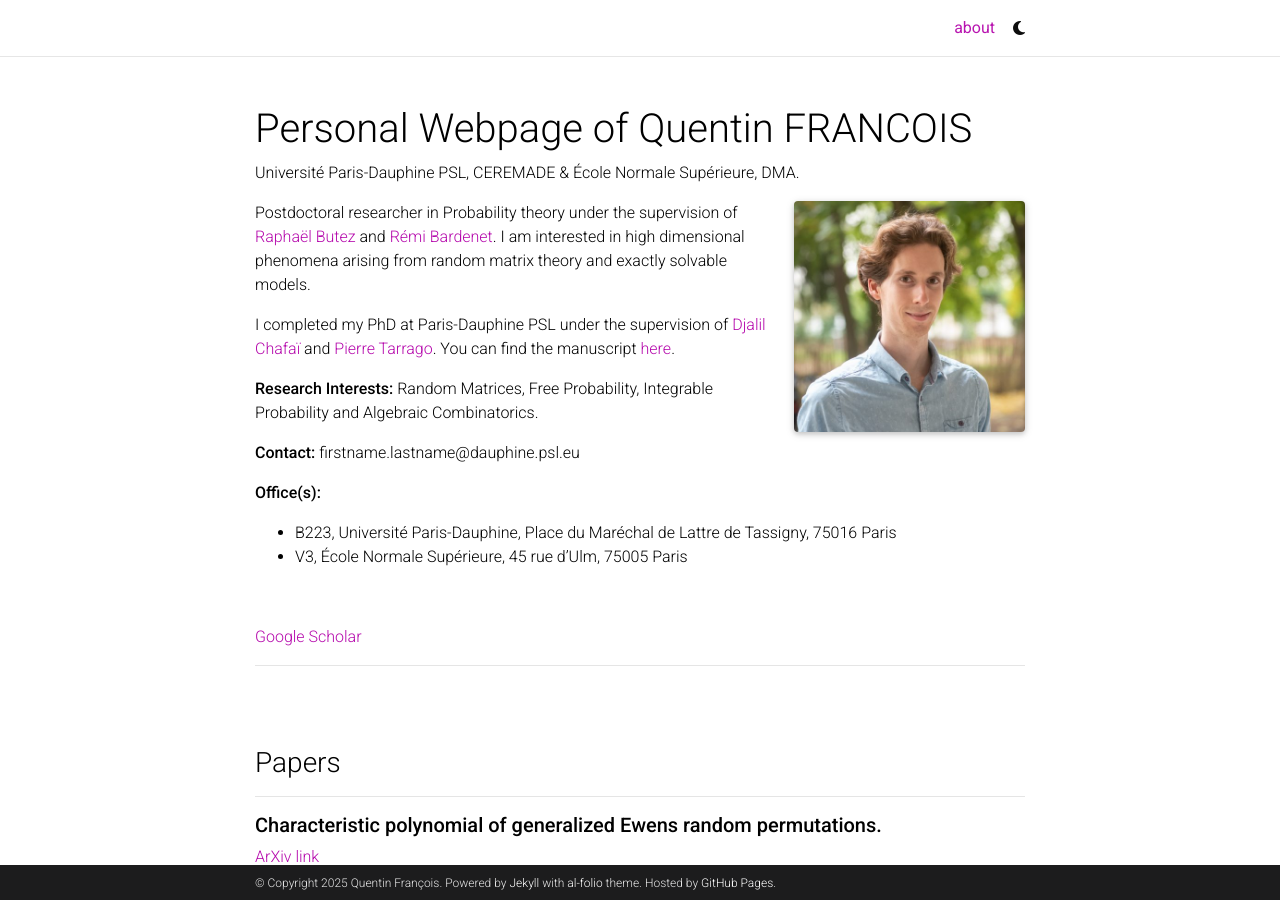
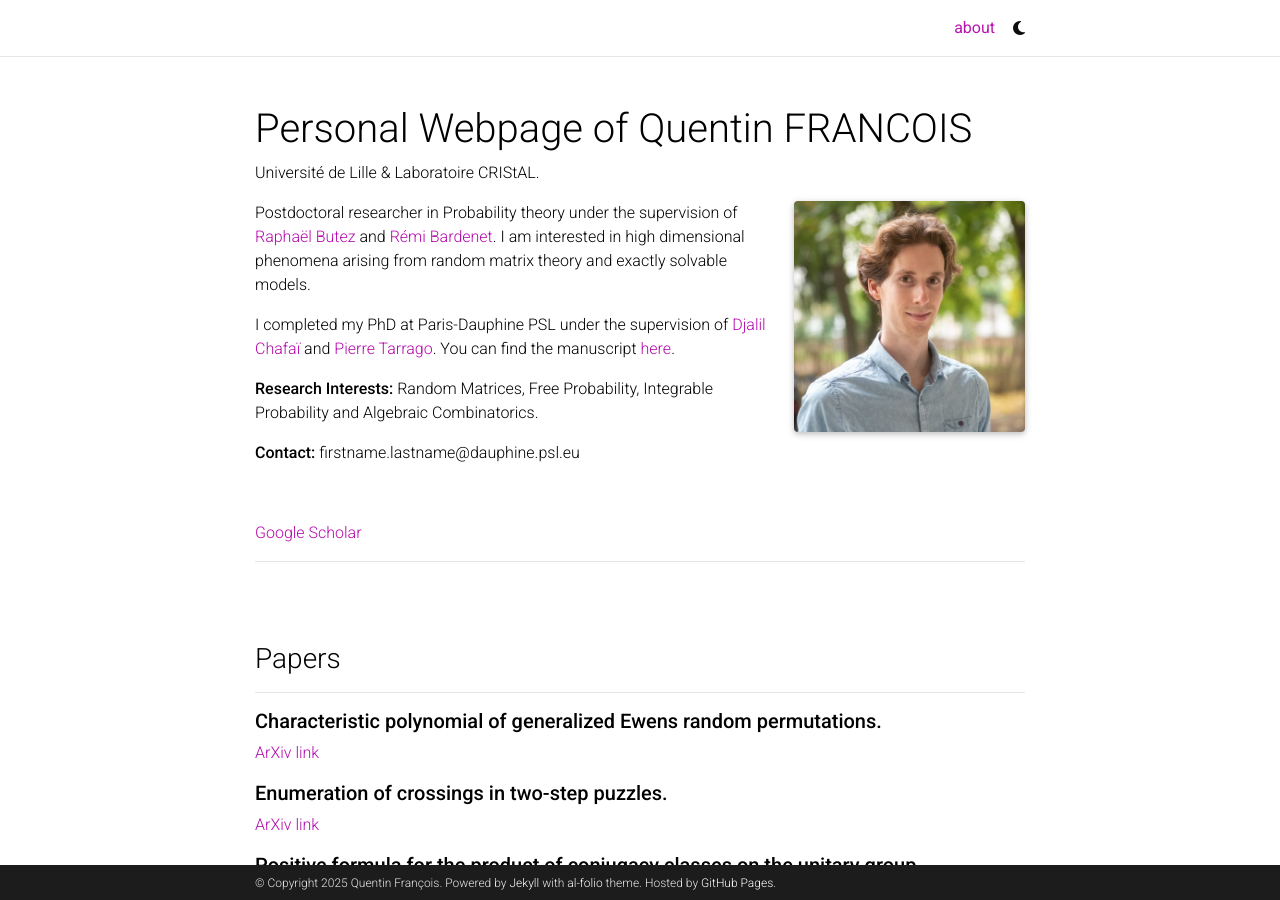
Before and after one commit to qufrancois/qufrancois.github.io, a Jekyll site: the page built from _pages/about.md, in a window 1280 px wide and 900 px high. Built offline with Jekyll 4.4.1, drawn with Linux system fonts in a browser that asks for light colours; full-size pictures stand in for the smaller copies a plugin makes; comment, search, counter and statistics services are not loaded; a style sheet for code colours, icons or effects is not loaded.

Commit message:
New pres 2

```diff
--- a/_pages/about.md
+++ b/_pages/about.md
@@ -2,7 +2,7 @@
 layout: about
 title: about
 permalink: /
-subtitle: Université Paris-Dauphine PSL, CEREMADE & École Normale Supérieure, DMA.
+subtitle: Université de Lille & Laboratoire CRIStAL.
 
 profile:
   align: right
@@ -25,9 +25,11 @@ I completed my PhD at Paris-Dauphine PSL under the supervision of [Djalil Chafa
 
 **Contact:** firstname.lastname@dauphine.psl.eu
 
+<!--
 **Office(s):**
 - B223, Université Paris-Dauphine, Place du Maréchal de Lattre de Tassigny, 75016 Paris
 - V3, École Normale Supérieure, 45 rue d'Ulm, 75005 Paris
+-->
 
  <br>
 
```
